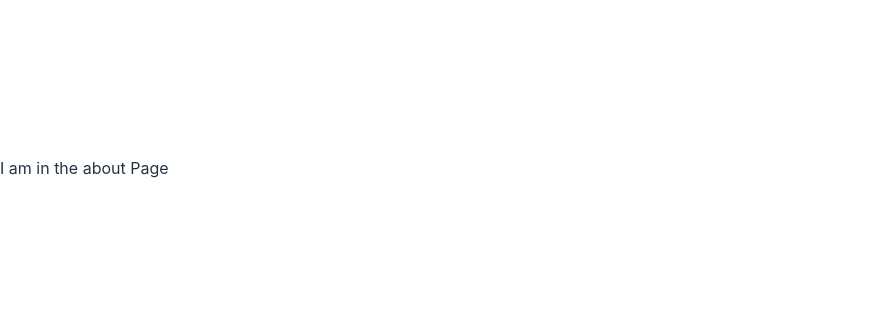
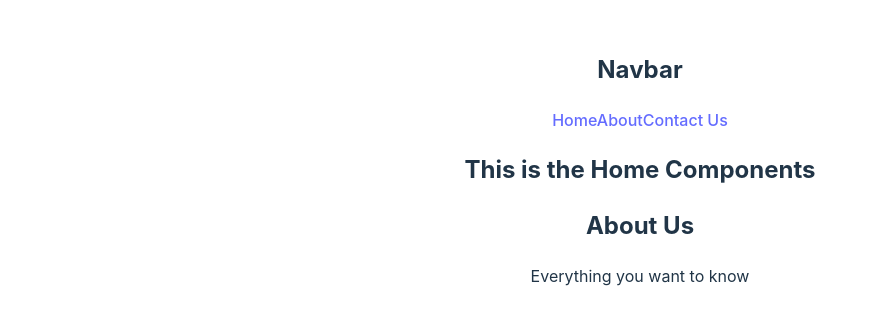
Before and after one commit to IEEEMOSTAFA/Introduction-To-React-Router, a React (Vite) app: page /about in a window 1280 px wide. Shown: the part 232-556 px from the top of the page, without its empty margins (0-877 px from the left). Built offline with nearby package versions, Linux system fonts and the light colour scheme.

Commit message:
React Router Learning

```diff
--- /dev/null
+++ b/src/Header/Header.jsx
@@ -0,0 +1,16 @@
+import React from 'react';
+
+const Header = () => {
+    return (
+        <div>
+            <h2>Navbar</h2>
+            <nav>
+                <a href="/">Home</a>
+                <a href="/about">About</a>
+                <a href="/contact">Contact Us</a>
+            </nav>
+        </div>
+    );
+};
+
+export default Header;
--- /dev/null
+++ b/src/Home/Home.jsx
@@ -0,0 +1,15 @@
+import React from 'react';
+import { Outlet } from 'react-router-dom';
+import Header from '../Header/Header';
+
+const Home = () => {
+    return (
+        <div>
+            <Header></Header>
+            <h2>This is the Home Components</h2>
+            <Outlet></Outlet>
+        </div>
+    );
+};
+
+export default Home;
--- /dev/null
+++ b/src/comonents/About/About.jsx
@@ -0,0 +1,11 @@
+
+const About = () => {
+    return (
+        <div>
+            <h2>About Us</h2>
+            <p>Everything you want to know </p>
+        </div>
+    );
+};
+
+export default About;
--- /dev/null
+++ b/src/comonents/Contact/Contact.jsx
@@ -0,0 +1,12 @@
+
+
+const Contact = () => {
+    return (
+        <div>
+            <h2>Contact Us</h2>
+            <p>We are one call away </p>
+        </div>
+    );
+};
+
+export default Contact;
```
Also changed, not shown: src/main.jsx (+25 -12 lines).
